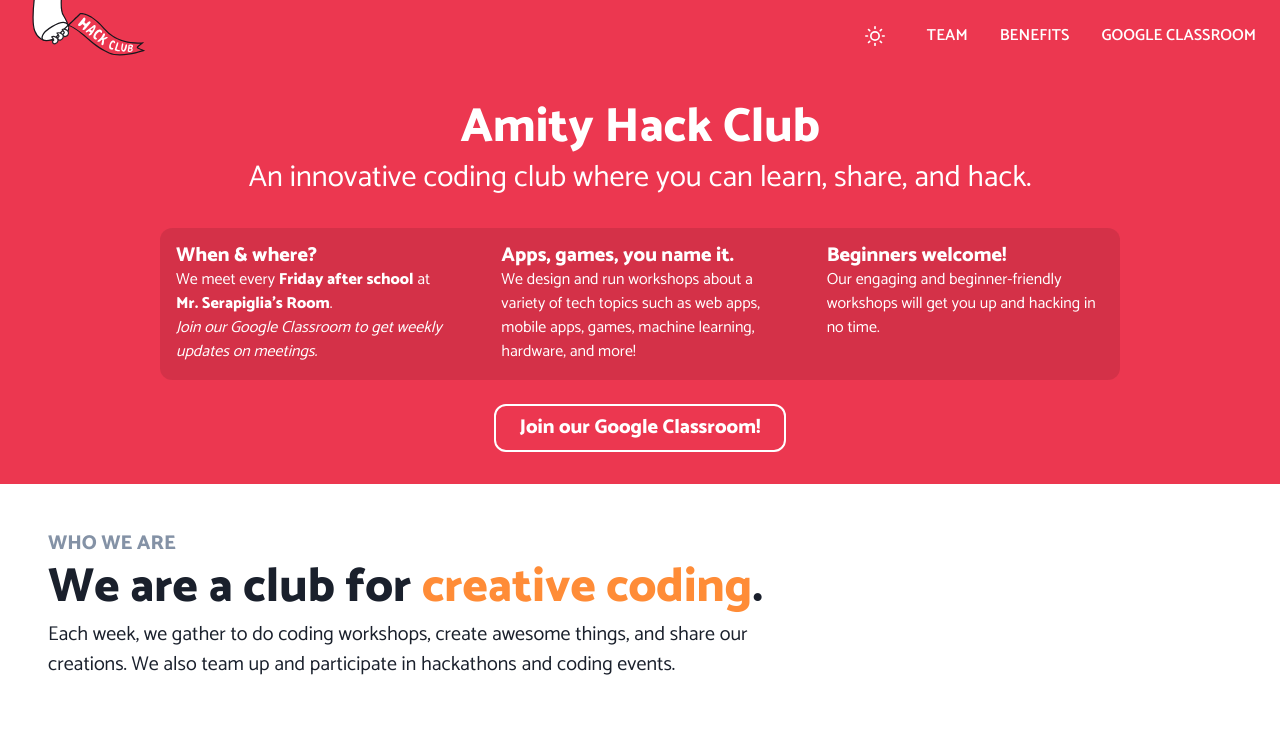
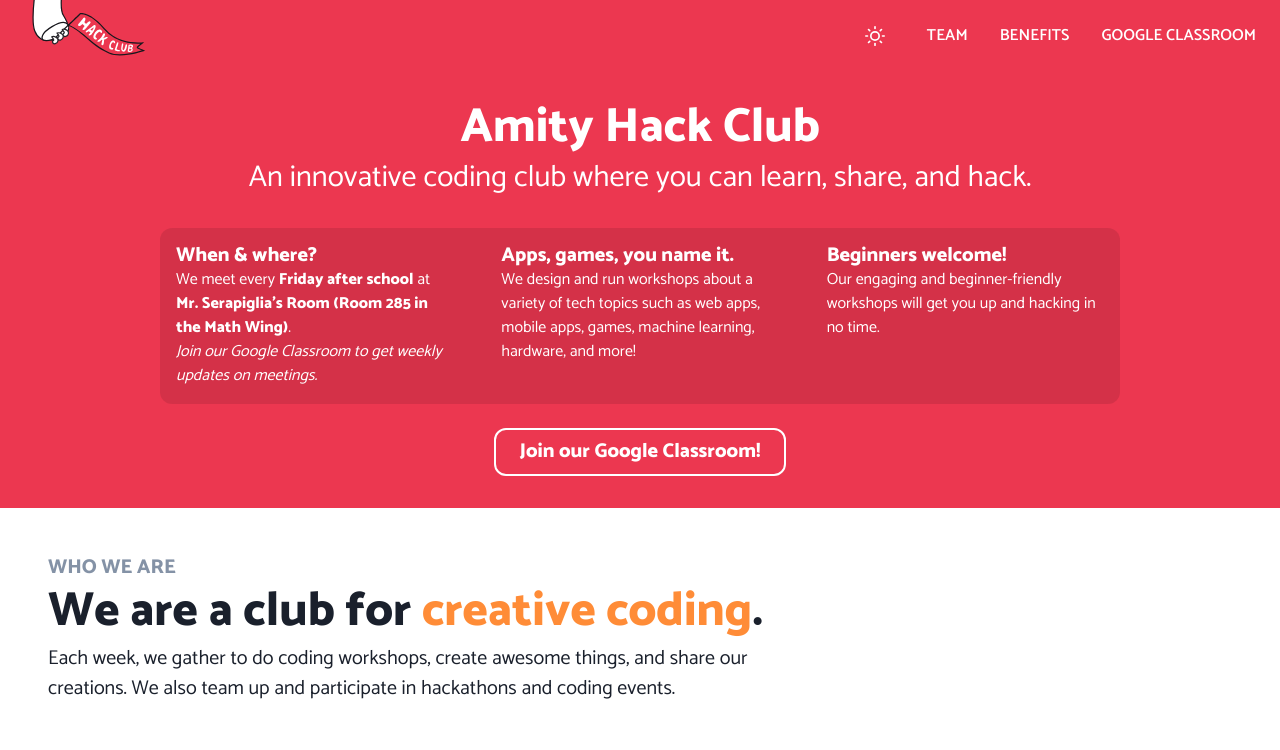
Before and after one commit to wildwastaken/hackclub, a Next.js app: page / in a window 1280 px wide. Shown: the top 750 px of the page. Built offline with nearby package versions, Linux system fonts and the light colour scheme.

Commit message:
Update index.js

```diff
--- a/pages/index.js
+++ b/pages/index.js
@@ -51,7 +51,7 @@ export default function Home() {
             <Box align="left" color="white">
               <Heading size="md">When &amp; where?</Heading>
               <Text>
-                We meet every <b>Friday after school</b> at <b>Mr. Serapiglia's Room</b>.
+                We meet every <b>Friday after school</b> at <b>Mr. Serapiglia's Room (Room 285 in the Math Wing)</b>.
               </Text>
               <Text fontStyle="italic">
                 Join our Google Classroom to get weekly updates on meetings.
```
